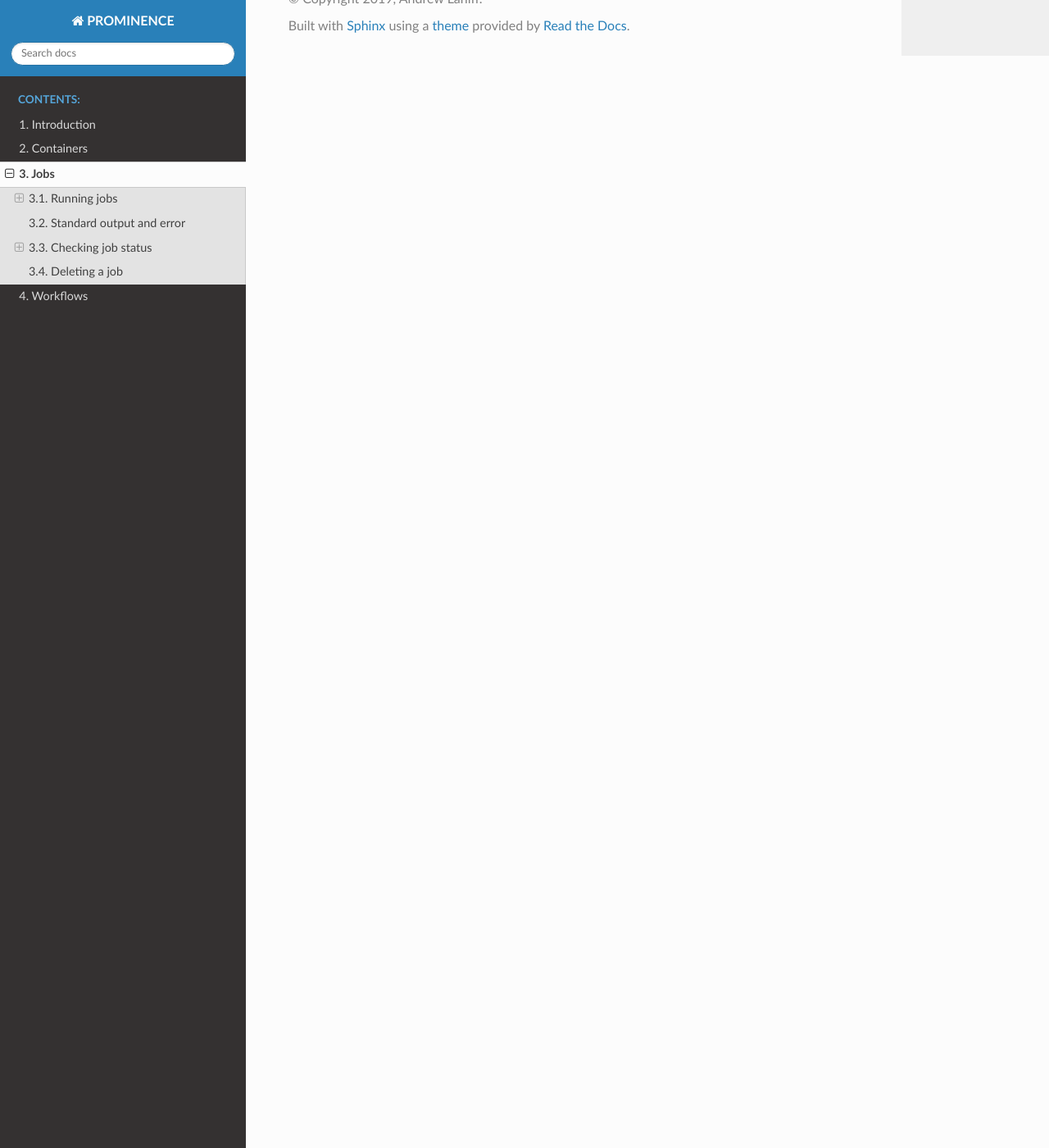
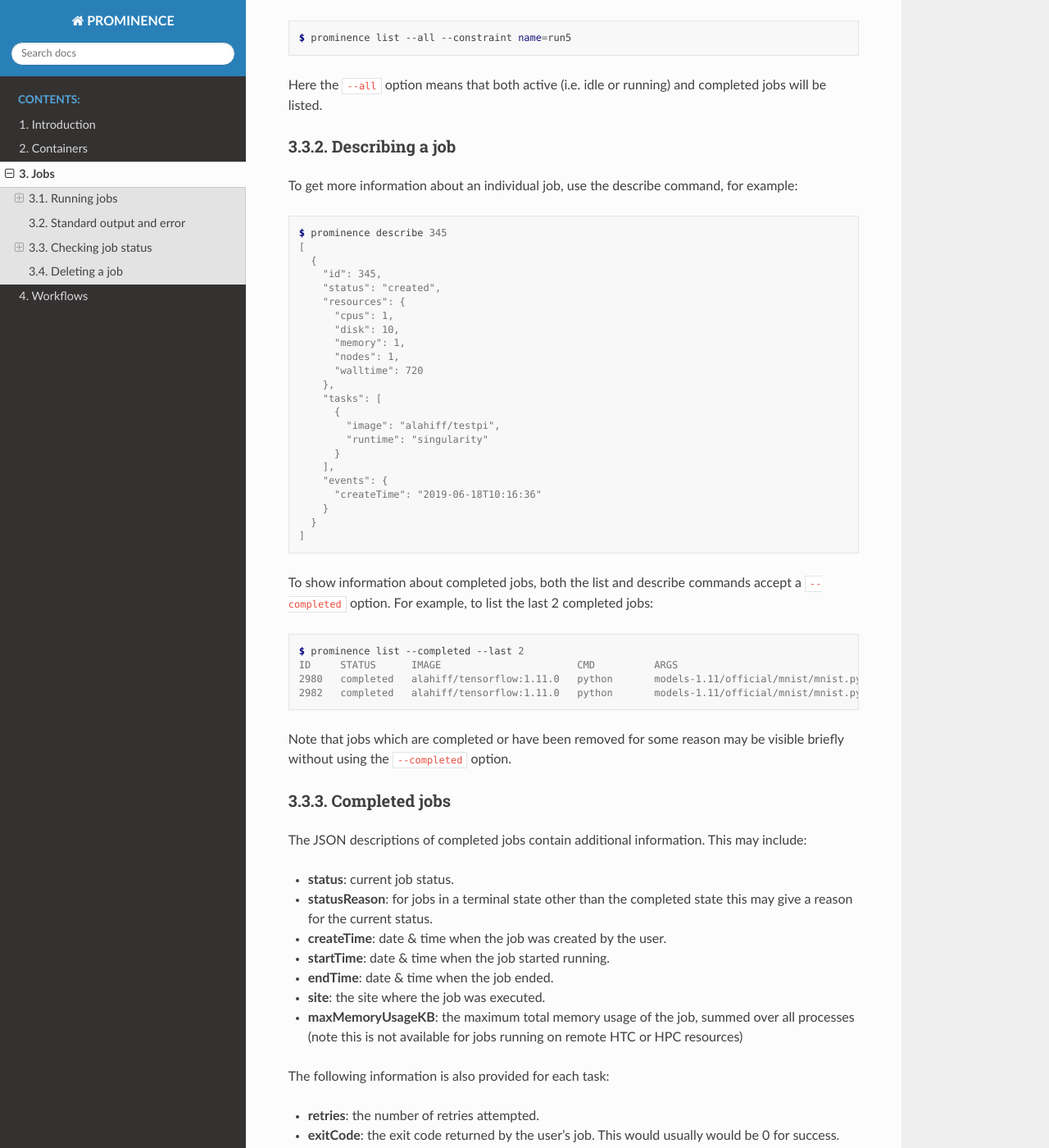
Before and after one commit to prominence-eosc/docs-eosc, a Sphinx documentation site: the page built from source/jobs.rst, in a window 1280 px wide and 1400 px high, scrolled down 4112 px. Shown: the whole window at 82% size. Built offline with Sphinx 7.4.7 and the Read the Docs theme 2.0.0, drawn with Linux system fonts in a browser that asks for light colours; some of the changed text lies outside the part shown.

Commit message:
Working on jobs

```diff
--- a/source/jobs.rst
+++ b/source/jobs.rst
@@ -157,11 +157,95 @@
 Listing jobs
 ^^^^^^^^^^^^
 
+The list command by default lists any active jobs, i.e. jobs which are idle or running:
+
+.. code-block:: console
+
+   $ prominence list
+   ID     STATUS   IMAGE                       CMD     ARGS
+   3101   idle     alahiff/testpi
+   3103   idle     alahiff/cherab-jet:latest   python  batch_make_sensitivity_matrix.py 0 59
+   3104   idle     ikester/blender:latest      blender -b classroom/classroom.blend -o frame_### -f
+
+It’s also possible to request a list of jobs using a constraint on the labels associated with each job. For example, if you submitted a group of jobs with a label name=run5, the following would list all such jobs:
+
+.. code-block:: console
+
+   $ prominence list --all --constraint name=run5
+
+Here the ``--all`` option means that both active (i.e. idle or running) and completed jobs will be listed.
+
 Describing a job
 ^^^^^^^^^^^^^^^^
+
+To get more information about an individual job, use the describe command, for example:
+
+.. code-block:: console
+
+   $ prominence describe 345
+   [
+     {
+       "id": 345,
+       "status": "created",
+       "resources": {
+         "cpus": 1,
+         "disk": 10,
+         "memory": 1,
+         "nodes": 1,
+         "walltime": 720
+       },
+       "tasks": [
+         {
+           "image": "alahiff/testpi",
+           "runtime": "singularity"
+         }
+       ],
+       "events": {
+         "createTime": "2019-06-18T10:16:36"
+       }
+     }
+   ]
+
+To show information about completed jobs, both the list and describe commands accept a ``--completed`` option. For example, to list the last 2 completed jobs:
+
+.. code-block:: console
+
+   $ prominence list --completed --last 2
+   ID     STATUS      IMAGE                       CMD          ARGS
+   2980   completed   alahiff/tensorflow:1.11.0   python       models-1.11/official/mnist/mnist.py --export_dir mnist_saved_model
+   2982   completed   alahiff/tensorflow:1.11.0   python       models-1.11/official/mnist/mnist.py --export_dir mnist_saved_model
+
+Note that jobs which are completed or have been removed for some reason may be visible briefly without using the ``--completed`` option.
 
 Completed jobs
 ^^^^^^^^^^^^^^
 
+The JSON descriptions of completed jobs contain additional information. This may include:
+
+* **status**: current job status.
+* **statusReason**: for jobs in a terminal state other than the completed state this may give a reason for the current status.
+* **createTime**: date & time when the job was created by the user.
+* **startTime**: date & time when the job started running.
+* **endTime**: date & time when the job ended.
+* **site**: the site where the job was executed.
+* **maxMemoryUsageKB**: the maximum total memory usage of the job, summed over all processes (note this is not available for jobs running on remote HTC or HPC resources)
+
+The following information is also provided for each task:
+
+* **retries**: the number of retries attempted.
+* **exitCode**: the exit code returned by the user’s job. This would usually would be 0 for success.
+* **imagePullTime**: time taken to pull the container image. If a cached image from a previous task was used this will be -1.
+* **wallTimeUsage**: wall time used by the task.
+* **cpuTimeUsage**: CPU time usage by the task. For a task using multiple CPUs this will be larger than the wall time.
+* **maxResidentSetSizeKB**: maximum resident size (in KB) of the largest process
+
+
 Deleting a job
 --------------
+
+Jobs cannot be modified after they are created but they can be deleted. The delete command allows you to kill a single job:
+
+.. code-block:: console
+
+   $ prominence delete 164
+   Success
```
